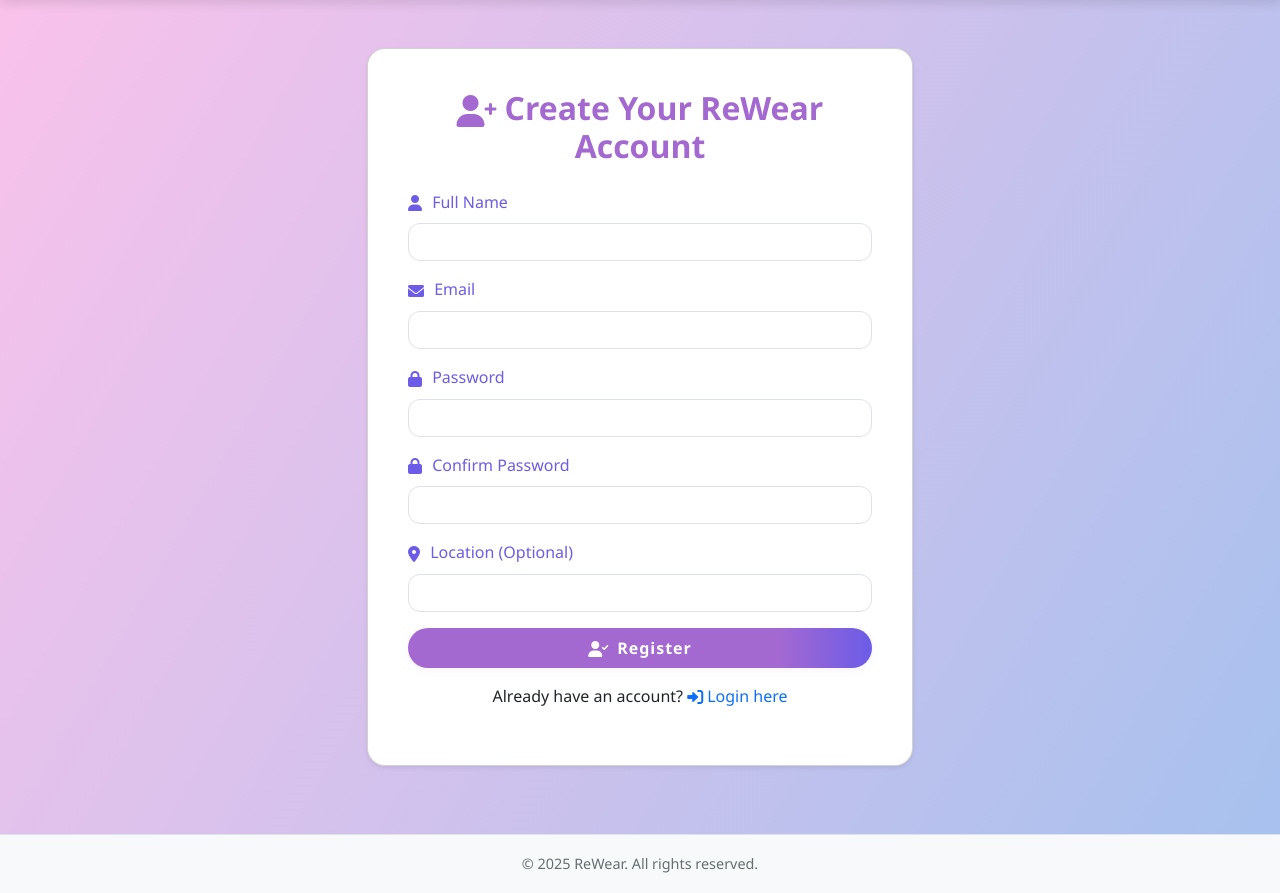
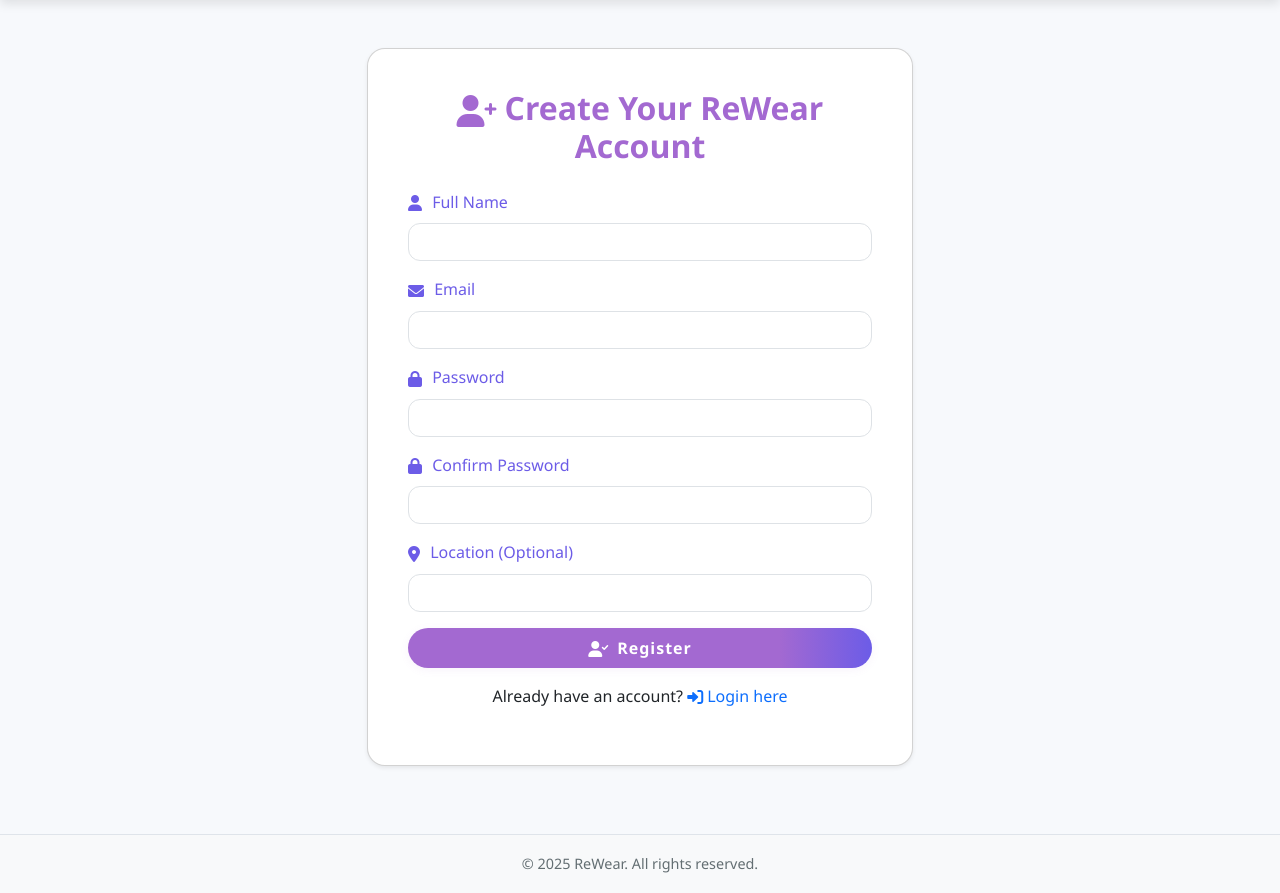
Before and after one commit to modsu-shashank/Team-2570-ReWear-Community-Clothing-Exchange, a Flask app: page /register in a window 1280 px wide. Shown: the part 75-968 px from the top of the page. Run offline with Flask 3, Linux system fonts and the light colour scheme; some libraries are stand-ins or nearby versions.

Commit message:
Update register.html

```diff
--- a/templates/register.html
+++ b/templates/register.html
@@ -4,9 +4,6 @@
 
 {% block content %}
 <style>
-body {
-    background: linear-gradient(120deg, #fbc2eb 0%, #a6c1ee 100%);
-}
 .card {
     border-radius: 18px;
     box-shadow: 0 8px 32px 0 rgba(251, 194, 235, 0.12), 0 1.5px 5px 0 rgba(166, 193, 238, 0.08);
```
